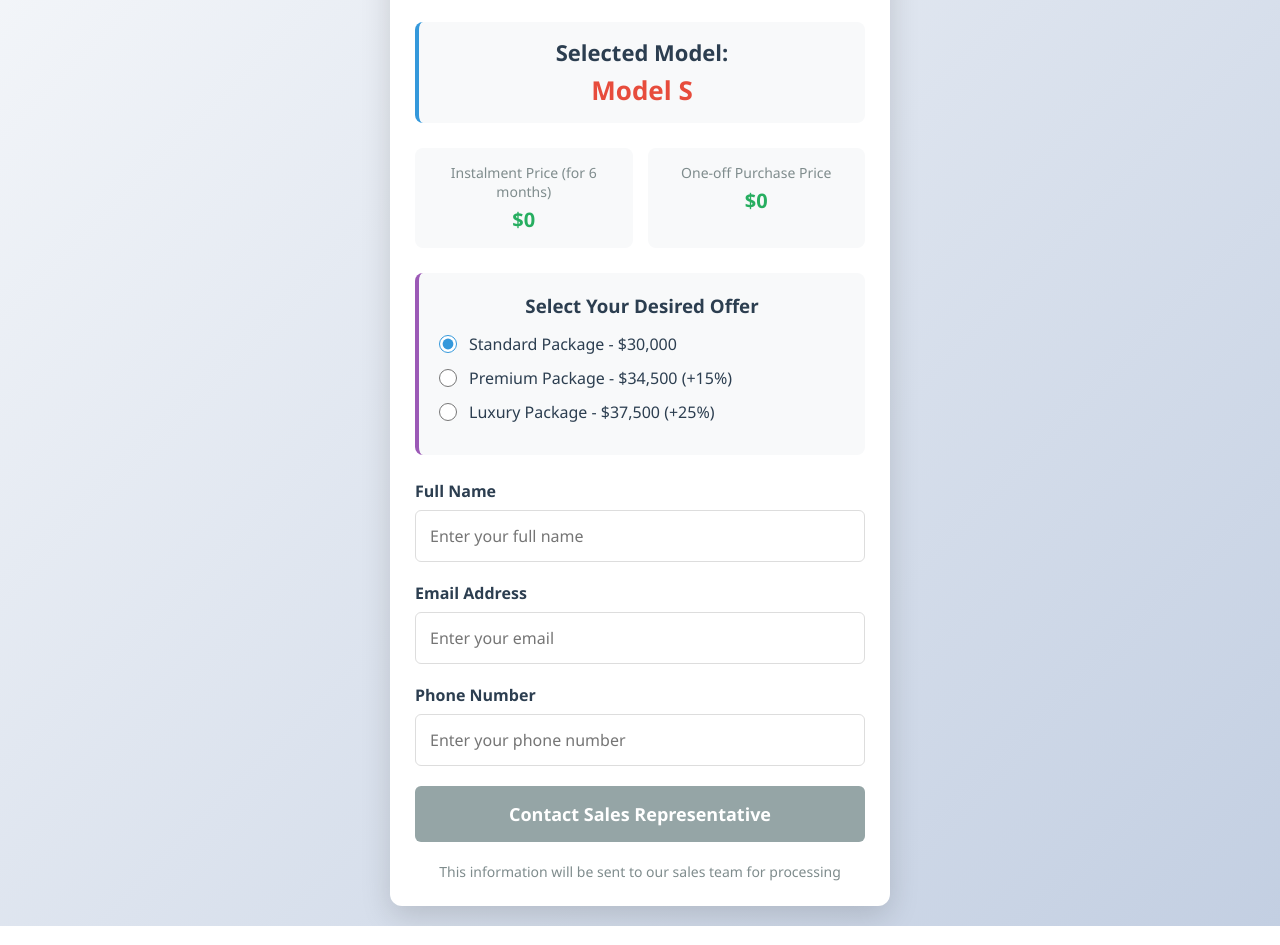
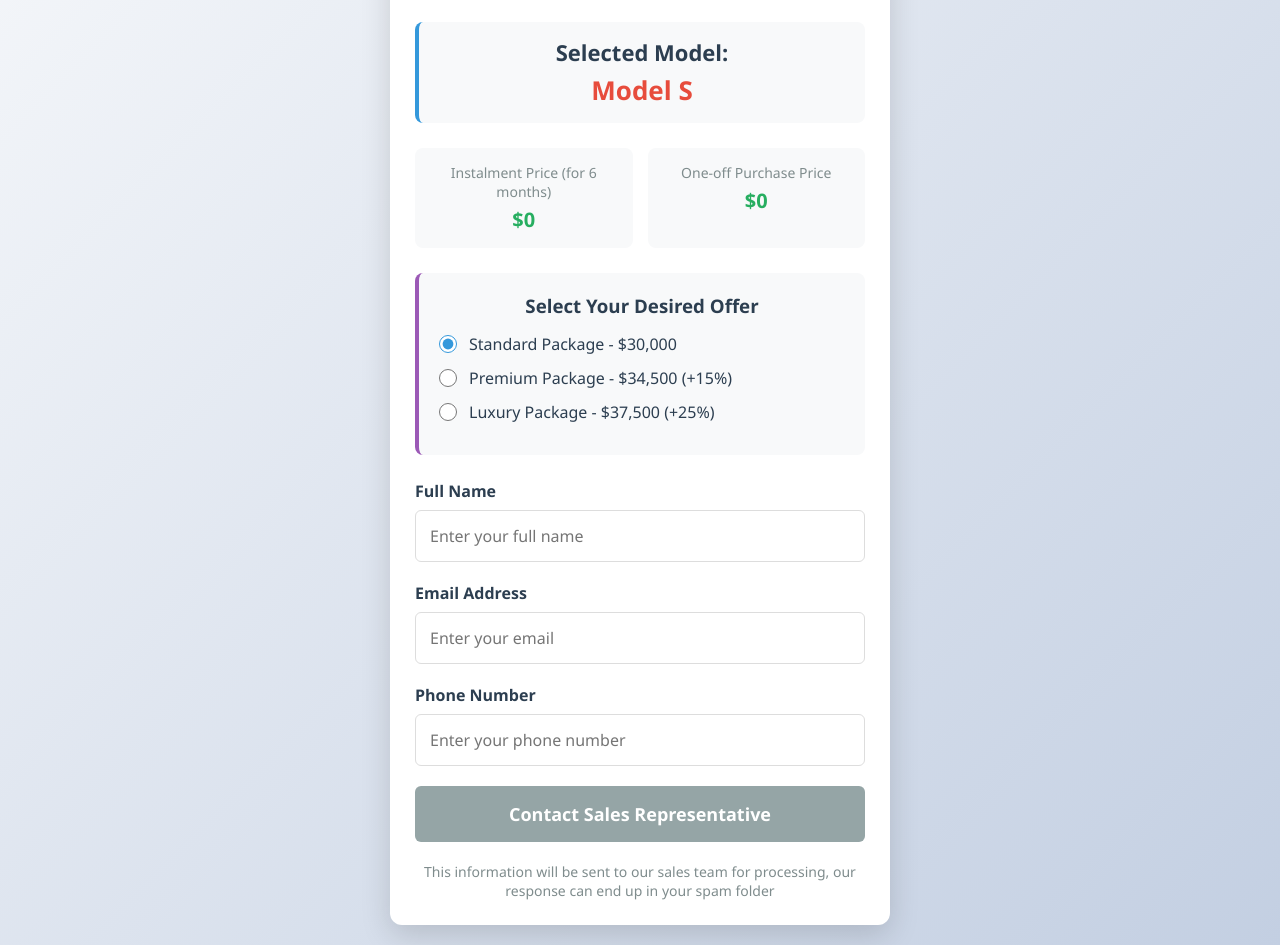
Before and after one commit to sprite-web/sprite_quote, a plain HTML site: page index.html in a window 1280 px wide. Shown: the part 133-1078 px from the top of the page. Drawn offline with Linux system fonts and the light colour scheme.

Commit message:
Update index.html

```diff
--- a/index.html
+++ b/index.html
@@ -265,7 +265,7 @@
             <button class="btn" id="contact-btn" disabled>Contact Sales Representative</button>
 
             <div class="footer">
-                <p>This information will be sent to our sales team for processing</p>
+                <p>This information will be sent to our sales team for processing, our response can end up in your spam folder</p>
             </div>
         </div>
     </div>
```
